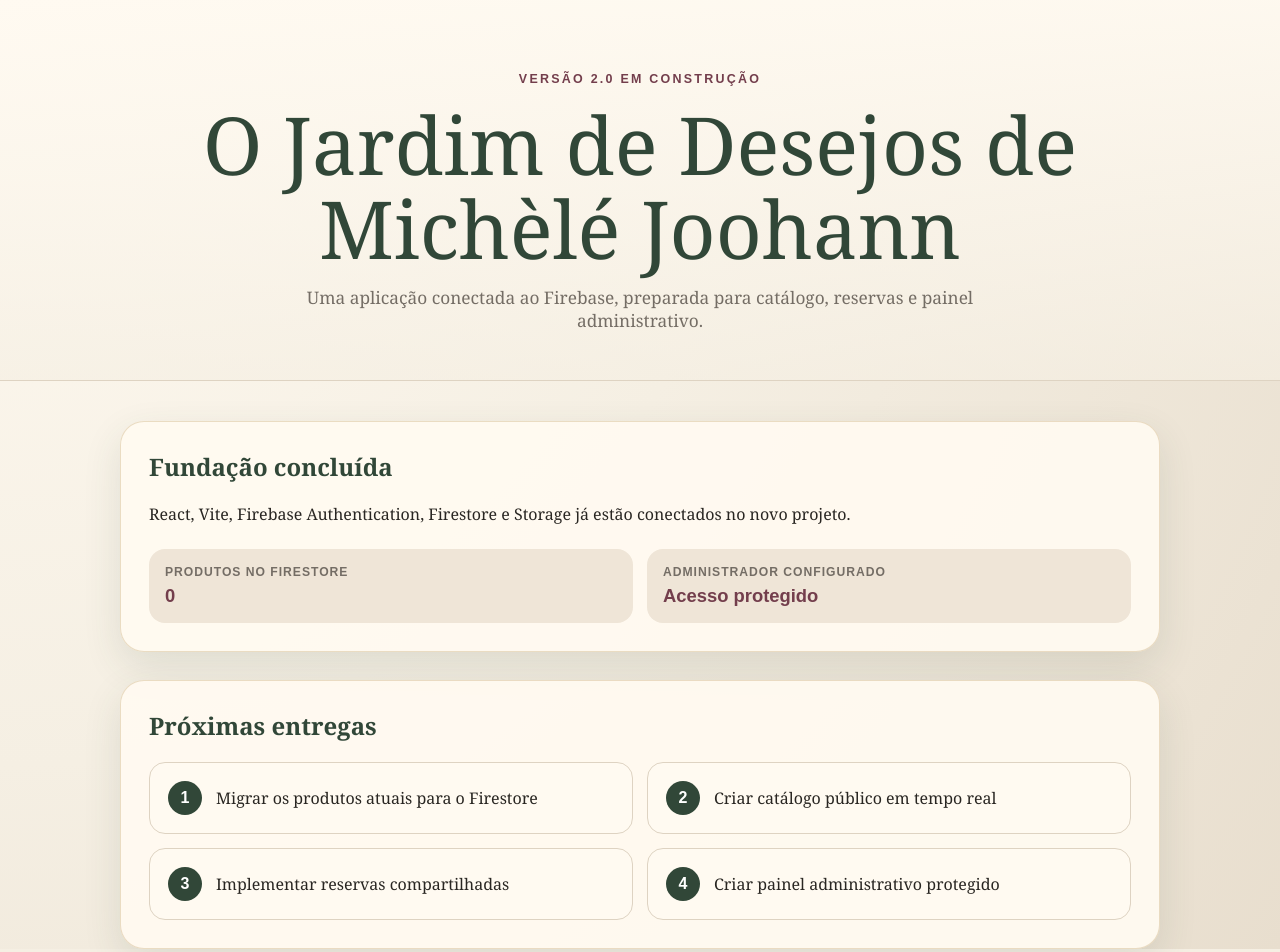
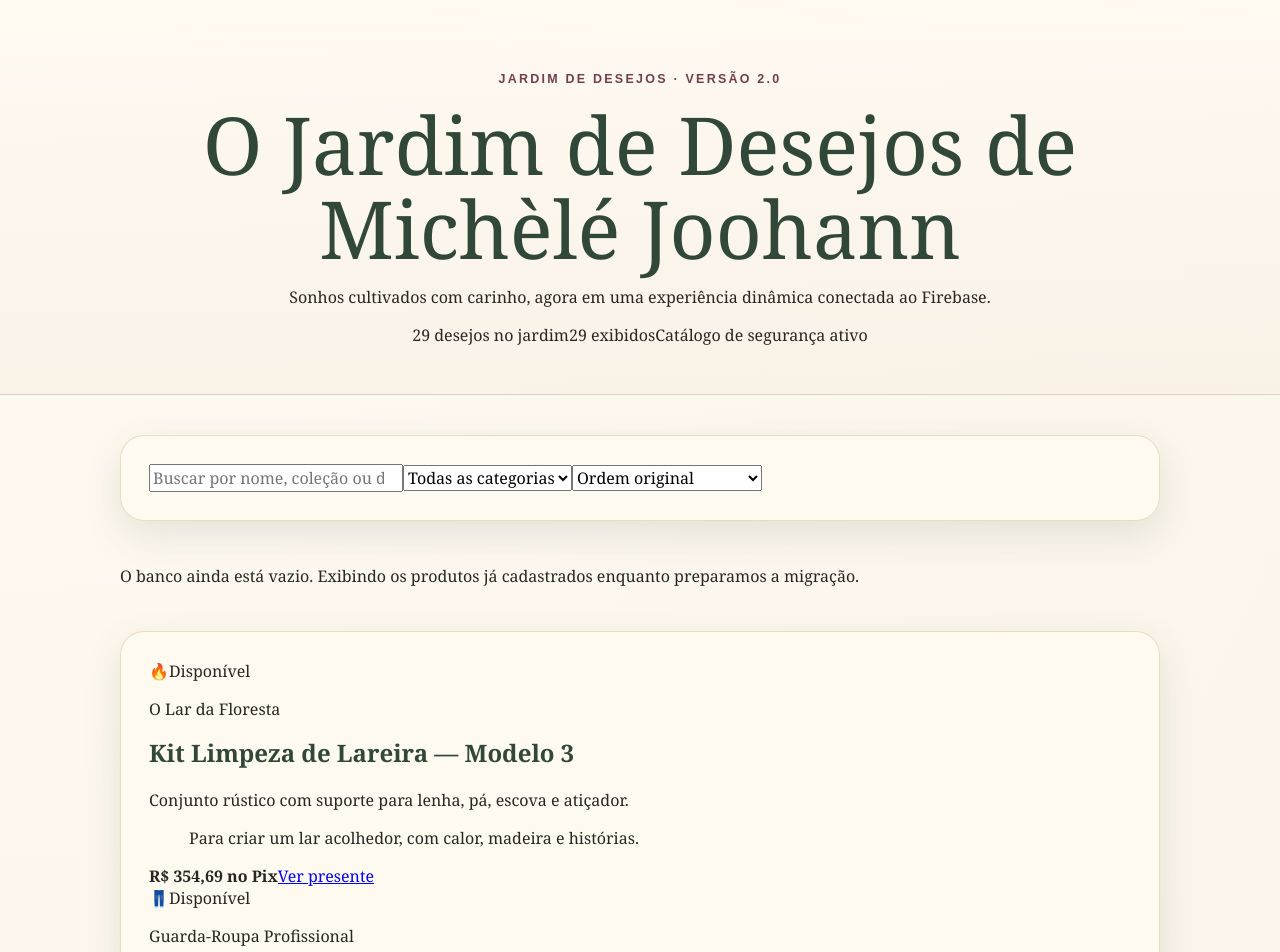
Before and after one commit to michelejoohann/lista-de-desejos, a React (Vite) app: page / in a window 1280 px wide. Shown: the top 952 px of the page. Built offline with nearby package versions, Linux system fonts and the light colour scheme; no server answers; the database is empty.

Commit message:
feat: implementar catálogo público dinâmico inicial

```diff
--- a/src/App.jsx
+++ b/src/App.jsx
@@ -1,29 +1,30 @@
-import { useEffect, useState } from 'react';
+import { useEffect, useMemo, useState } from 'react';
 import { signInAnonymously } from 'firebase/auth';
 import { collection, onSnapshot, orderBy, query } from 'firebase/firestore';
 import { auth, db } from './firebase/config.js';
-
-const ADMIN_UID = '7G4v3hEMtaVzI8MUDsXjVCNXGJz1';
+import ProductCard from './components/ProductCard.jsx';
+import { legacyProducts } from './data/legacyProducts.js';
 
 export default function App() {
-  const [products, setProducts] = useState([]);
+  const [firestoreProducts, setFirestoreProducts] = useState([]);
   const [loading, setLoading] = useState(true);
   const [error, setError] = useState('');
+  const [search, setSearch] = useState('');
+  const [category, setCategory] = useState('all');
+  const [sort, setSort] = useState('default');
 
   useEffect(() => {
-    signInAnonymously(auth).catch(() => {
-      setError('Não foi possível iniciar a sessão do visitante.');
-    });
+    signInAnonymously(auth).catch(() => setError('Não foi possível iniciar a sessão do visitante.'));
 
     const productsQuery = query(collection(db, 'products'), orderBy('name'));
     const unsubscribe = onSnapshot(
       productsQuery,
       snapshot => {
-        setProducts(snapshot.docs.map(doc => ({ id: doc.id, ...doc.data() })));
+        setFirestoreProducts(snapshot.docs.map(doc => ({ id: doc.id, ...doc.data() })));
         setLoading(false);
       },
       () => {
-        setError('O catálogo ainda não pôde ser carregado do Firebase.');
+        setError('O Firestore ainda não pôde ser consultado. O catálogo de segurança foi carregado.');
         setLoading(false);
       }
     );
@@ -31,34 +32,69 @@ export default function App() {
     return unsubscribe;
   }, []);
 
+  const sourceProducts = firestoreProducts.length ? firestoreProducts : legacyProducts;
+  const usingFallback = !loading && !firestoreProducts.length;
+
+  const visibleProducts = useMemo(() => {
+    const term = search.trim().toLocaleLowerCase('pt-BR');
+    const filtered = sourceProducts.filter(product => {
+      if (product.published === false) return false;
+      const matchesCategory = category === 'all' || product.category === category;
+      const searchable = `${product.name} ${product.collection} ${product.description}`.toLocaleLowerCase('pt-BR');
+      return matchesCategory && searchable.includes(term);
+    });
+
+    if (sort === 'priceAsc') return [...filtered].sort((a, b) => (a.price ?? Infinity) - (b.price ?? Infinity));
+    if (sort === 'priceDesc') return [...filtered].sort((a, b) => (b.price ?? -Infinity) - (a.price ?? -Infinity));
+    if (sort === 'nameAsc') return [...filtered].sort((a, b) => a.name.localeCompare(b.name, 'pt-BR'));
+    return filtered;
+  }, [sourceProducts, search, category, sort]);
+
   return (
     <div className="app-shell">
       <header className="hero">
-        <p className="eyebrow">Versão 2.0 em construção</p>
+        <p className="eyebrow">Jardim de Desejos · versão 2.0</p>
         <h1>O Jardim de Desejos de Michèlé Joohann</h1>
-        <p>Uma aplicação conectada ao Firebase, preparada para catálogo, reservas e painel administrativo.</p>
+        <p>Sonhos cultivados com carinho, agora em uma experiência dinâmica conectada ao Firebase.</p>
+        <div className="hero-stats">
+          <span>{sourceProducts.length} desejos no jardim</span>
+          <span>{visibleProducts.length} exibidos</span>
+          <span>{firestoreProducts.length ? 'Sincronizado com Firestore' : 'Catálogo de segurança ativo'}</span>
+        </div>
       </header>
 
       <main className="content">
-        <section className="status-card">
-          <h2>Fundação concluída</h2>
-          <p>React, Vite, Firebase Authentication, Firestore e Storage já estão conectados no novo projeto.</p>
-          <dl>
-            <div><dt>Produtos no Firestore</dt><dd>{loading ? 'Carregando…' : products.length}</dd></div>
-            <div><dt>Administrador configurado</dt><dd>{auth.currentUser?.uid === ADMIN_UID ? 'Sim' : 'Acesso protegido'}</dd></div>
-          </dl>
-          {error && <p className="error" role="alert">{error}</p>}
+        <section className="catalog-toolbar" aria-label="Controles do catálogo">
+          <input
+            type="search"
+            value={search}
+            onChange={event => setSearch(event.target.value)}
+            placeholder="Buscar por nome, coleção ou descrição…"
+            aria-label="Buscar presentes"
+          />
+          <select value={category} onChange={event => setCategory(event.target.value)} aria-label="Filtrar por categoria">
+            <option value="all">Todas as categorias</option>
+            <option value="moda">Guarda-Roupa</option>
+            <option value="joias">Tesouros</option>
+            <option value="casa">Lar</option>
+          </select>
+          <select value={sort} onChange={event => setSort(event.target.value)} aria-label="Ordenar presentes">
+            <option value="default">Ordem original</option>
+            <option value="priceAsc">Menor valor ao maior</option>
+            <option value="priceDesc">Maior valor ao menor</option>
+            <option value="nameAsc">Nome de A a Z</option>
+          </select>
         </section>
 
-        <section>
-          <h2>Próximas entregas</h2>
-          <div className="roadmap">
-            <article><strong>1</strong><span>Migrar os produtos atuais para o Firestore</span></article>
-            <article><strong>2</strong><span>Criar catálogo público em tempo real</span></article>
-            <article><strong>3</strong><span>Implementar reservas compartilhadas</span></article>
-            <article><strong>4</strong><span>Criar painel administrativo protegido</span></article>
-          </div>
+        {loading && <p className="notice">Conectando ao Jardim…</p>}
+        {usingFallback && <p className="notice warning">O banco ainda está vazio. Exibindo os produtos já cadastrados enquanto preparamos a migração.</p>}
+        {error && <p className="notice error" role="alert">{error}</p>}
+
+        <section className="product-grid" aria-live="polite">
+          {visibleProducts.map(product => <ProductCard key={product.id} product={product} />)}
         </section>
+
+        {!loading && visibleProducts.length === 0 && <p className="empty-state">Nenhum desejo encontrado com esses filtros.</p>}
       </main>
     </div>
   );
```
